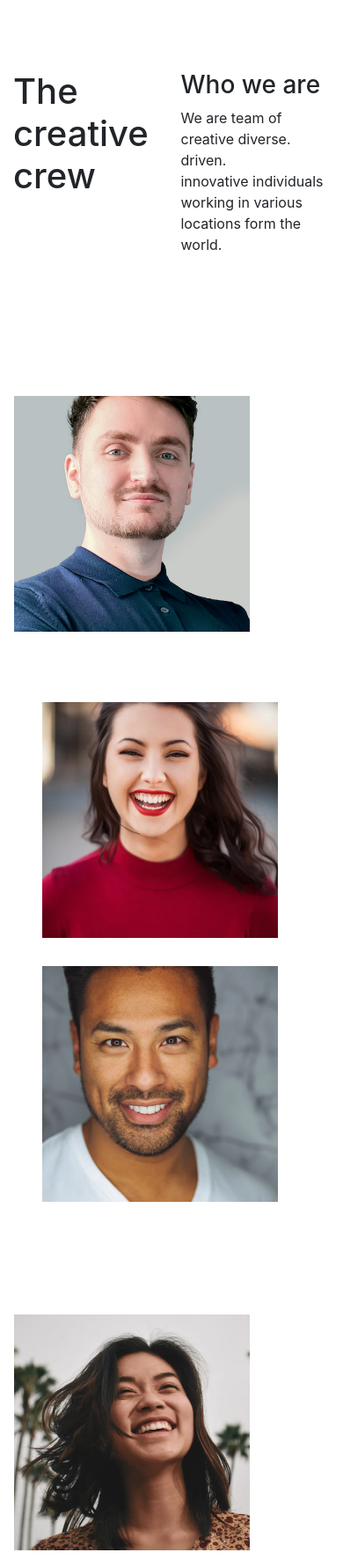
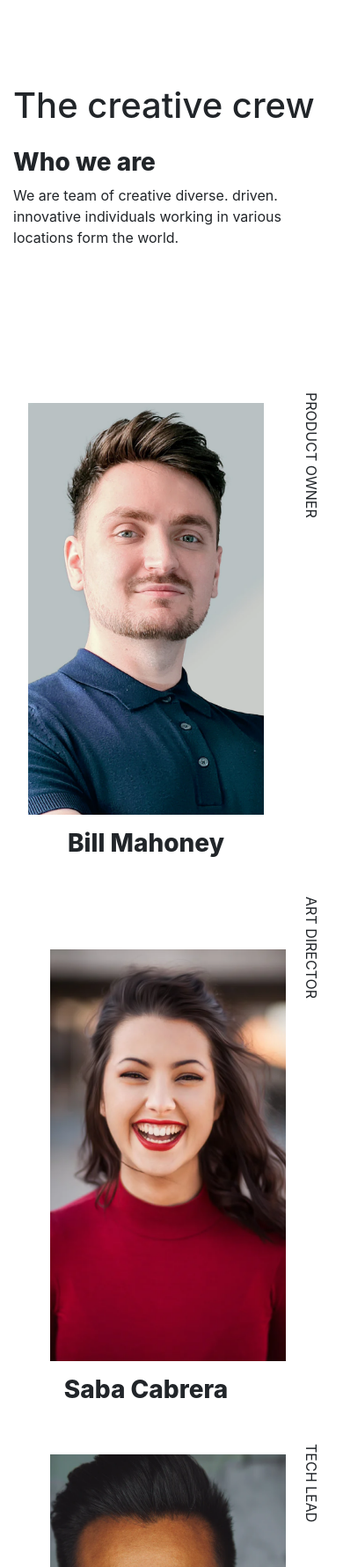
Before and after one commit to MaximeMichard/Dev-challenge-, a plain HTML site: page my-team-page-master/index.html in a window 390 px wide. Shown: the top 1781 px of the page at 88% size. Drawn offline with nearby package versions, Linux system fonts and the light colour scheme.

Commit message:
team page master

```diff
--- a/my-team-page-master/assets/style.css
+++ b/my-team-page-master/assets/style.css
@@ -12,12 +12,29 @@ header{
 /* Main */
 img{
     width: 300px;
-    height: 300px;
+    height: 500px;
     object-fit: cover;
     padding:1rem;
 }
+.photo{
+    position: relative;
+    padding: 1rem;
+}
+.aside{
+    position: absolute;
+    top: 20px;
+    right: -50px;
+    writing-mode: vertical-rl;
+    text-orientation: mixed;
+    text-transform: uppercase;
+}
+h3{
+    text-align: center;
+    font-weight: 800;
+}
 .row{
     padding: 3rem 0;
+    justify-content: space-between;
 }
 
 /* Footer */
@@ -26,3 +43,17 @@ footer{
     padding: 5rem 0;
     text-align: center;
 }
+
+/* Media */
+@media(max-width: 425px){
+    header{
+        display: flex;
+        flex-direction: column;
+    }
+    header h3{
+        text-align: left;
+    }
+    h1{
+        padding: 1rem 0;
+    }
+}
--- a/my-team-page-master/index.html
+++ b/my-team-page-master/index.html
@@ -1,5 +1,6 @@
 <!DOCTYPE html>
 <html lang="en">
+
 <head>
   <meta charset="UTF-8">
   <meta name="viewport" content="width=device-width, initial-scale=1.0">
@@ -7,28 +8,55 @@
   <link rel="stylesheet" href="assets/style.css">
   <title>Document</title>
 </head>
+
 <body class="container">
   <header>
     <h1>The creative crew</h1>
     <div class="description">
       <h3>Who we are</h3>
-        <p>We are team of creative diverse. driven. <br> innovative individuals working in various <br> locations form the world.</p>
+      <p>We are team of creative diverse. driven. <br> innovative individuals working in various <br> locations form the
+        world.</p>
     </div>
   </header>
   <main>
     <div class="row">
+      <div class="photo">
         <img src="assets/photo1.png" alt="">
+        <p class="aside">Product Owner</p>
+        <h3>Bill Mahoney</h3>
+      </div>
+      <div class="photo">
         <img class="offset-1 mt-5" src="assets/photo2.png" alt="">
-          <img class="offset-1"src="assets/photo3.png" alt="">
+        <p class="aside">Art director</p>
+        <h3>Saba Cabrera</h3>
+      </div>
+      <div class="photo">
+        <img class="offset-1" src="assets/photo3.png" alt="">
+        <p class="aside">Tech lead</p>
+        <h3>Shae Le</h3>
+      </div>
     </div>
     <div class="row">
+      <div class="photo">
         <img src="assets/photo4.png" alt="">
-          <img class="offset-1 mt-5"src="assets/photo5.png" alt="">
-          <img class="offset-1"src="assets/photo6.png" alt="">
+        <p class="aside">Ux deisgner</p>
+        <h3>Skylah Lu</h3>
+      </div>
+      <div class="photo">
+        <img class="offset-1 mt-5" src="assets/photo5.png" alt="">
+        <p class="aside">Developper</p>
+        <h3>Griff Richards</h3>
+      </div>
+      <div class="photo">
+        <img class="offset-1" src="assets/photo6.png" alt="">
+        <p class="aside">Developper</p>
+        <h3>Stan John</h3>
+      </div>
     </div>
   </main>
   <footer>
     <small>Michard Maxime © DevChallenges.io</small>
   </footer>
 </body>
+
 </html>
```
Lines whose indentation alone changed are shown as unchanged.
